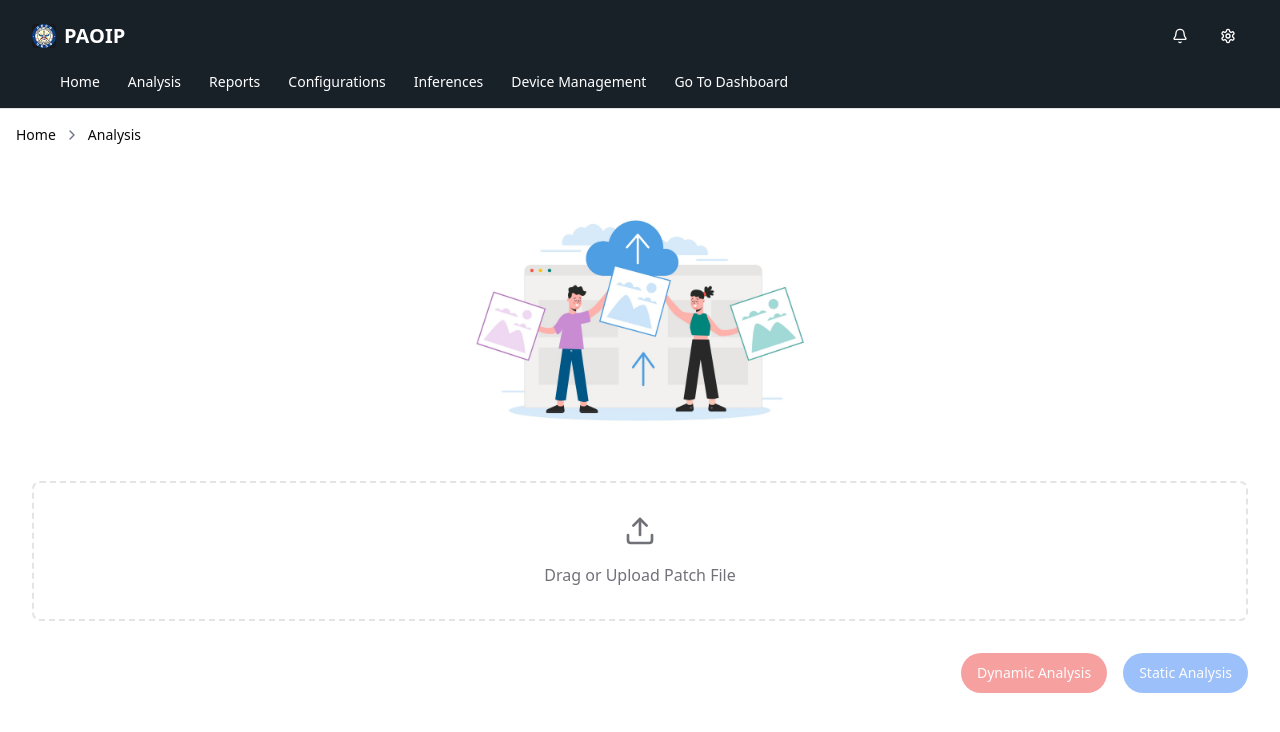
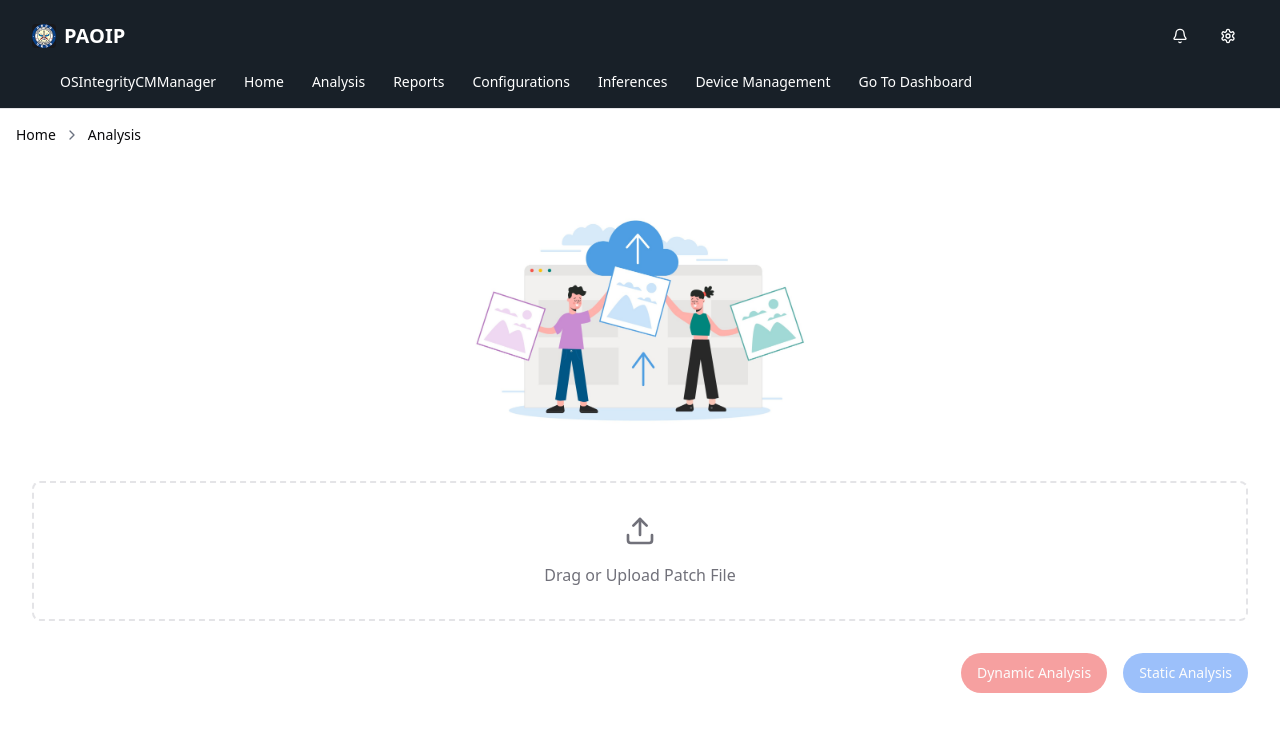
Before and after one commit to devansharyan123/paoid, a Next.js app: page /analysis in a window 1280 px wide. Shown: the top 732 px of the page. Built offline with nearby package versions, Linux system fonts and the light colour scheme.

Commit message:
added files folder

```diff
--- a/src/app/analysis/page.tsx
+++ b/src/app/analysis/page.tsx
@@ -1,4 +1,4 @@
-import { FileUpload } from "../components/file-upload"
+import { FileUpload } from "../pages/file-upload"
 
 export default function Page() {
   return (
--- a/src/app/analysis/static-analysis/page.tsx
+++ b/src/app/analysis/static-analysis/page.tsx
@@ -1,9 +1,9 @@
 "use client"
 
 import { useEffect, useState } from "react"
-import { ConfigurationForm } from "../../components/configuration-form"
-import { AnalysisProgress } from "../../components/analysis-progress"
-import { CompletionView } from "../../components/completion-view"
+import { ConfigurationForm } from "../../pages/configuration-form"
+import { AnalysisProgress } from "../../pages/analysis-progress"
+import { CompletionView } from "../../pages/completion-view"
 import type { AnalysisConfig } from "../../types/analysis.ts"
 import { INITIAL_CONFIG } from "../../constants/analysis"
 
--- a/src/app/layout.tsx
+++ b/src/app/layout.tsx
@@ -2,8 +2,8 @@ import type { Metadata } from 'next'
 
 // These styles apply to every route in the application
 import './globals.css'
-import { Navbar } from './components/navbar'
-import { Breadcrumb } from './components/breadcrumb'
+import { Navbar } from './pages/navbar'
+import { Breadcrumb } from './pages/breadcrumb'
 
 export const metadata: Metadata = {
   title: 'Create Next App',
--- a/src/app/page.tsx
+++ b/src/app/page.tsx
@@ -1,4 +1,7 @@
-import { FileUpload } from "./components/file-upload"
+import { FileUpload } from "./pages/file-upload"
+import { AnalysisProgress } from "./pages/analysis-progress"
+import { CompletionView } from "./pages/completion-view"
+import { ConfigurationForm } from "./pages/configuration-form"
 
 export default function Page() {
   return (
--- a/src/app/components/analysis-progress.tsx
+++ b/src/app/pages/analysis-progress.tsx
@@ -12,7 +12,7 @@ import {
 import { Button } from "@/components/ui/button";
 import { Card, CardContent } from "@/components/ui/card";
 import { Progress } from "@/components/ui/progress";
-import type { AnalysisConfig } from "../types/analysis.ts";
+import type { AnalysisConfig } from "../types/analysis.js";
 
 interface AnalysisProgressProps {
   progress: number;
--- a/src/app/components/configuration-form.tsx
+++ b/src/app/pages/configuration-form.tsx
@@ -5,7 +5,7 @@ import { Button } from "@/components/ui/button";
 import { Switch } from "@/components/ui/switch";
 import { Checkbox } from "@/components/ui/checkbox";
 import { Card, CardContent } from "@/components/ui/card";
-import type { AnalysisConfig } from "../types/analysis.ts";
+import type { AnalysisConfig } from "../types/analysis.js";
 
 interface ConfigurationFormProps {
   config: AnalysisConfig;
--- a/src/app/components/navbar.tsx
+++ b/src/app/pages/navbar.tsx
@@ -8,7 +8,8 @@ import { Sheet, SheetContent, SheetTrigger } from "@/components/ui/sheet";
 import Image from "next/image";
 
 const navigationLinks = [
-  { href: "/", label: "Home" },
+  { href: "/" , label : "OSIntegrityCMManager"},
+  { href: "/home", label: "Home" },
   { href: "/analysis", label: "Analysis" },
   { href: "/report", label: "Reports" },
   { href: "/configurations", label: "Configurations" },
```
Also changed, not shown: src/app/pages/breadcrumb.tsx (renamed from src/app/components/breadcrumb.tsx), src/app/pages/completion-view.tsx (renamed from src/app/components/completion-view.tsx), src/app/pages/file-upload.tsx (renamed from src/app/components/file-upload.tsx).
